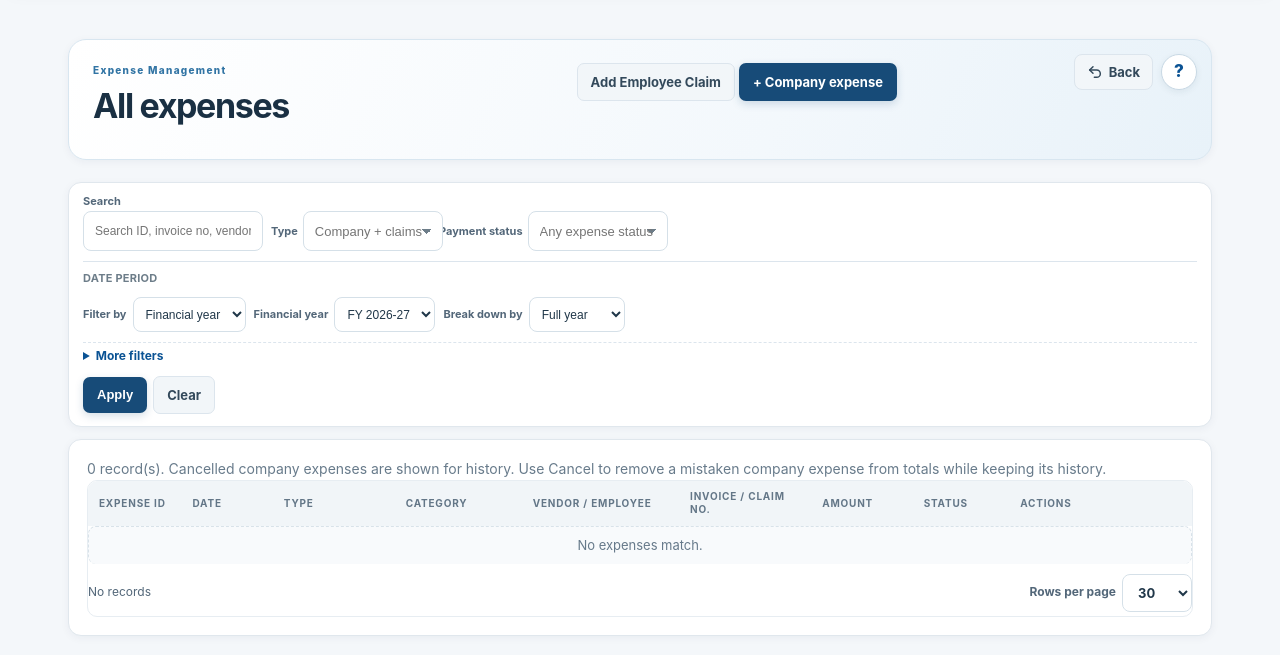
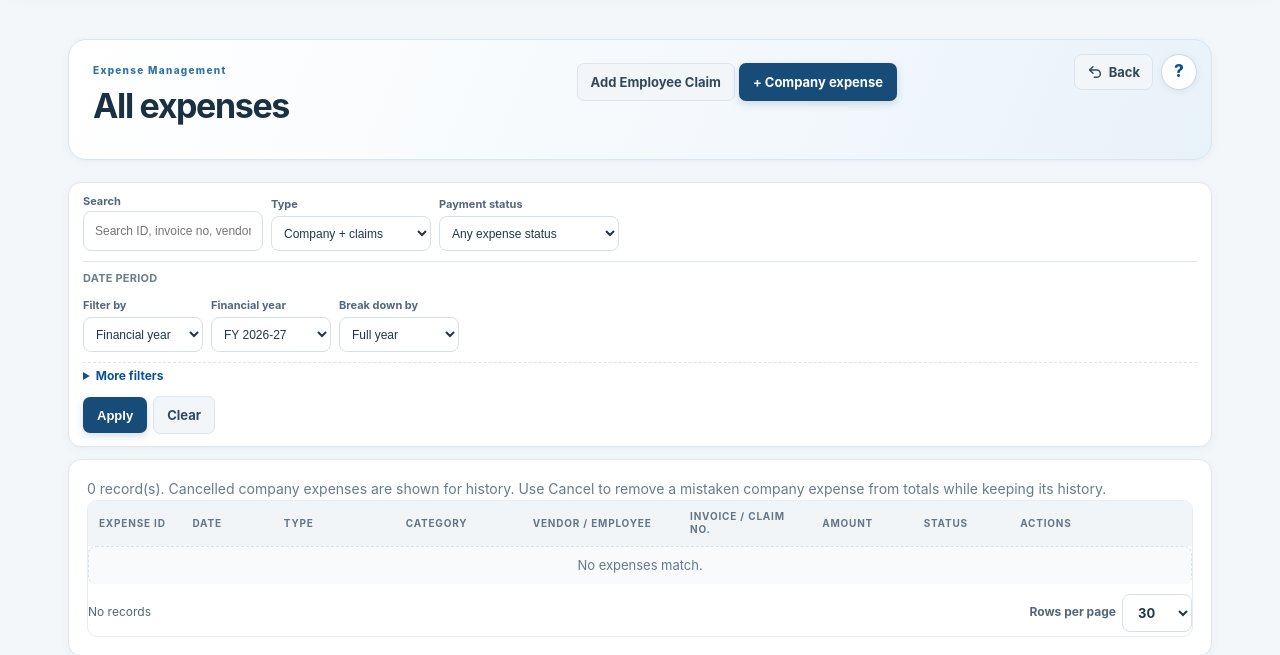
Before and after one commit to pk15pi/synfo-invoice-studio, a Django app: page /expenses/all/ in a window 1280 px wide. Shown: the part 135-790 px from the top of the page. Run offline with Django 4.2, Linux system fonts and the light colour scheme; data that the repository does not hold is empty; parts of the project's set-up code (start-up, migrations or seed data) failed here and were passed over.

Commit message:
css of filter

```diff
--- a/expense_management/static/expense_management/expense.css
+++ b/expense_management/static/expense_management/expense.css
@@ -93,8 +93,17 @@ tr.total td{font-weight:700;background:#f4f8fb}
 .all-expenses-filters .ae-filter-row{
   display:flex;flex-wrap:wrap;align-items:flex-end;gap:8px;min-width:0;
 }
-.all-expenses-filters .ae-filter-primary .compact-filter-label:has(select[name="type"]){flex:0 1 160px}
-.all-expenses-filters .ae-filter-primary .compact-filter-label:has(select[name="payment_status"]){flex:0 1 170px}
+.all-expenses-filters .ae-filter-primary .compact-filter-label:has(select[name="type"]),
+.all-expenses-filters .ae-filter-primary .compact-filter-label:has(select[name="payment_status"]){
+  display:flex!important;flex-direction:column!important;align-items:stretch!important;justify-content:flex-end;
+  gap:3px!important;white-space:normal;min-width:0;box-sizing:border-box;margin:0;
+}
+.all-expenses-filters .ae-filter-primary .compact-filter-label:has(select[name="type"]){flex:0 0 auto;width:160px;max-width:160px}
+.all-expenses-filters .ae-filter-primary .compact-filter-label:has(select[name="payment_status"]){flex:0 0 auto;width:180px;max-width:180px}
+.all-expenses-filters .ae-filter-primary .compact-filter-label:has(select[name="type"])>.field,
+.all-expenses-filters .ae-filter-primary .compact-filter-label:has(select[name="payment_status"])>.field{
+  width:100%;max-width:100%;min-width:0;box-sizing:border-box;flex:0 0 auto!important;
+}
 .all-expenses-filters .ae-filter-period{
   padding-top:8px;border-top:1px solid var(--line,#e1e8ee);
 }
@@ -103,9 +112,30 @@ tr.total td{font-weight:700;background:#f4f8fb}
   text-transform:uppercase;color:#6d7d89;margin:0 0 2px;
 }
 .all-expenses-filters .ae-period-wrap{flex:1 1 auto;min-width:0}
+/* Pack period controls with a uniform 8px gap (shared picker defaults to flex:1 1 100%,
+   which left a large empty stretch that looked like uneven space between FY and Break down by).
+   Stack each label above its select to match Search/Type/Payment on this page. */
 .all-expenses-filters .ae-period-wrap .standard-period-filter{
-  display:flex;flex-wrap:wrap;align-items:flex-end;gap:8px;
+  display:flex!important;flex-direction:row!important;flex-wrap:wrap!important;
+  align-items:flex-end;justify-content:flex-start;gap:8px!important;
+  flex:0 1 auto!important;width:auto;max-width:100%;min-width:0;
 }
+.all-expenses-filters .ae-period-wrap .standard-period-filter>.compact-filter-label{
+  display:flex!important;flex-direction:column!important;align-items:stretch!important;
+  justify-content:flex-end;gap:3px!important;flex:0 0 auto!important;
+  width:auto;max-width:none!important;min-width:0;margin:0!important;white-space:normal;
+}
+.all-expenses-filters .ae-period-wrap .standard-period-filter>.compact-filter-label[hidden]{
+  display:none!important;margin:0!important;padding:0!important;border:0!important;
+  width:0!important;min-width:0!important;flex:0 0 0!important;overflow:hidden!important;
+}
+.all-expenses-filters .ae-period-wrap .standard-period-filter>.compact-filter-label>.field,
+.all-expenses-filters .ae-period-wrap .standard-period-filter>.compact-filter-label>select{
+  width:100%;max-width:200px;min-width:120px;box-sizing:border-box;flex:0 0 auto!important;margin:0;
+}
+.all-expenses-filters .ae-period-wrap select[name="period_mode"]{min-width:140px}
+.all-expenses-filters .ae-period-wrap select[name="fy"],
+.all-expenses-filters .ae-period-wrap select[name="period_type"]{min-width:130px}
 .all-expenses-filters .more-filters{
   flex-basis:auto;padding-top:4px;border-top:1px dashed var(--line,#e1e8ee);
 }
--- a/expense_management/templates/expense_management/all_expenses.html
+++ b/expense_management/templates/expense_management/all_expenses.html
@@ -5,8 +5,8 @@
   {# Row 1 — primary (unchanged controls) #}
   <div class="ae-filter-row ae-filter-primary">
     <label class="compact-filter-label"><span>Search</span><input class="field" name="q" value="{{ q }}" placeholder="Search ID, invoice no, vendor, employee, description, txn ref"></label>
-    <label class="compact-filter-label"><span>Type</span><select class="field" name="type" data-combo="ae-type"><option value="">Company + claims</option><option value="company" {% if kind == 'company' %}selected{% endif %}>Company expenses</option><option value="claim" {% if kind == 'claim' %}selected{% endif %}>Employee claims</option></select></label>
-    <label class="compact-filter-label"><span>Payment status</span><select class="field" name="payment_status" data-combo="ae-payment-status"><option value="">Any expense status</option>{% for k, l in pay_statuses %}<option value="{{ k }}" {% if params.payment_status == k %}selected{% endif %}>{{ l }}</option>{% endfor %}</select></label>
+    <label class="compact-filter-label"><span>Type</span><select class="field" name="type"><option value="">Company + claims</option><option value="company" {% if kind == 'company' %}selected{% endif %}>Company expenses</option><option value="claim" {% if kind == 'claim' %}selected{% endif %}>Employee claims</option></select></label>
+    <label class="compact-filter-label"><span>Payment status</span><select class="field" name="payment_status"><option value="">Any expense status</option>{% for k, l in pay_statuses %}<option value="{{ k }}" {% if params.payment_status == k %}selected{% endif %}>{{ l }}</option>{% endfor %}</select></label>
   </div>
 
   {# Row 2 — date period, clearly labelled (standard picker kept; wrapped so it no longer jumps ahead of Search) #}
--- a/invoice_app/static/invoice_app/style.css
+++ b/invoice_app/static/invoice_app/style.css
@@ -765,16 +765,17 @@ main>*{min-width:0}
 
 /* ---- t56u: filter labels sit LEFT of their control (all filter forms) ---- */
 /* t128: Search is excluded — it stacks label above input in a 180px column (see Shared compact Search). */
-:is(form.qb-filter-form,form.filter-form,.bk-review-filters,.more-filters-body) label:not([hidden]):not(:has(>input[name="q"])):not(:has(>input[type="search"])):has(> input:not([type="checkbox"]):not([type="radio"]):not([type="hidden"]),> select,> textarea){display:inline-flex!important;flex-direction:row!important;align-items:center!important;gap:6px!important;grid-template-columns:none!important;white-space:nowrap;min-width:0}
-:is(form.qb-filter-form,form.filter-form,.bk-review-filters,.more-filters-body) label:not([hidden]):not(:has(>input[name="q"])):not(:has(>input[type="search"])):has(> input:not([type="checkbox"]):not([type="radio"]),> select,> textarea)>:is(span,strong,b,small):first-child{flex:0 0 auto;display:inline;margin:0;white-space:nowrap}
-:is(form.qb-filter-form,form.filter-form,.bk-review-filters,.more-filters-body) label:not(:has(>input[name="q"])):not(:has(>input[type="search"]))>:is(input:not([type="checkbox"]):not([type="radio"]),select,textarea){flex:1 1 auto;width:auto;min-width:0;margin:0}
+/* t129: All expenses (.all-expenses-filters) keeps its own stacked filter layout in expense.css */
+:is(form.qb-filter-form:not(.all-expenses-filters),form.filter-form,.bk-review-filters,.more-filters-body) label:not([hidden]):not(:has(>input[name="q"])):not(:has(>input[type="search"])):has(> input:not([type="checkbox"]):not([type="radio"]):not([type="hidden"]),> select,> textarea){display:inline-flex!important;flex-direction:row!important;align-items:center!important;gap:6px!important;grid-template-columns:none!important;white-space:nowrap;min-width:0}
+:is(form.qb-filter-form:not(.all-expenses-filters),form.filter-form,.bk-review-filters,.more-filters-body) label:not([hidden]):not(:has(>input[name="q"])):not(:has(>input[type="search"])):has(> input:not([type="checkbox"]):not([type="radio"]),> select,> textarea)>:is(span,strong,b,small):first-child{flex:0 0 auto;display:inline;margin:0;white-space:nowrap}
+:is(form.qb-filter-form:not(.all-expenses-filters),form.filter-form,.bk-review-filters,.more-filters-body) label:not(:has(>input[name="q"])):not(:has(>input[type="search"]))>:is(input:not([type="checkbox"]):not([type="radio"]),select,textarea){flex:1 1 auto;width:auto;min-width:0;margin:0}
 @media(max-width:640px){
-:is(form.qb-filter-form,form.filter-form,.bk-review-filters,.more-filters-body) label:not([hidden]):not(:has(>input[name="q"])):not(:has(>input[type="search"])):has(> input:not([type="checkbox"]):not([type="radio"]):not([type="hidden"]),> select,> textarea){display:flex!important;width:100%;flex:1 1 100%!important;white-space:normal}
-:is(form.qb-filter-form,form.filter-form,.bk-review-filters,.more-filters-body) label:not([hidden]):not(:has(>input[name="q"])):not(:has(>input[type="search"])):has(> input:not([type="checkbox"]):not([type="radio"]),> select,> textarea)>:is(span,strong,b,small):first-child{flex:0 0 96px;white-space:normal}
+:is(form.qb-filter-form:not(.all-expenses-filters),form.filter-form,.bk-review-filters,.more-filters-body) label:not([hidden]):not(:has(>input[name="q"])):not(:has(>input[type="search"])):has(> input:not([type="checkbox"]):not([type="radio"]):not([type="hidden"]),> select,> textarea){display:flex!important;width:100%;flex:1 1 100%!important;white-space:normal}
+:is(form.qb-filter-form:not(.all-expenses-filters),form.filter-form,.bk-review-filters,.more-filters-body) label:not([hidden]):not(:has(>input[name="q"])):not(:has(>input[type="search"])):has(> input:not([type="checkbox"]):not([type="radio"]),> select,> textarea)>:is(span,strong,b,small):first-child{flex:0 0 96px;white-space:normal}
 }
 :is(form.qb-filter-form,form.filter-form,.bk-review-filters,.more-filters-body) label[hidden],:is(form.qb-filter-form,form.filter-form) [hidden]{display:none!important}
 @media(max-width:640px){
-:is(form.qb-filter-form,form.filter-form,.bk-review-filters,.more-filters-body) label:not(:has(>input[name="q"])):not(:has(>input[type="search"])):not([hidden])>:is(input:not([type="checkbox"]):not([type="radio"]),select,textarea){flex:1 1 0!important;width:auto!important;min-width:0!important;max-width:none!important}
+:is(form.qb-filter-form:not(.all-expenses-filters),form.filter-form,.bk-review-filters,.more-filters-body) label:not(:has(>input[name="q"])):not(:has(>input[type="search"])):not([hidden])>:is(input:not([type="checkbox"]):not([type="radio"]),select,textarea){flex:1 1 0!important;width:auto!important;min-width:0!important;max-width:none!important}
 :is(form.qb-filter-form,form.filter-form) .standard-period-filter{flex-direction:column!important;flex-wrap:nowrap!important;align-items:stretch!important;width:100%;min-width:0}
 :is(form.qb-filter-form,form.filter-form) .standard-period-filter>label:not([hidden]){width:100%!important;max-width:100%!important}
 }
```
Also changed, not shown: expense_management/test_ui_actions.py (+11 -2 lines), qb_ep_live_shot.png (added), 2 other files.
